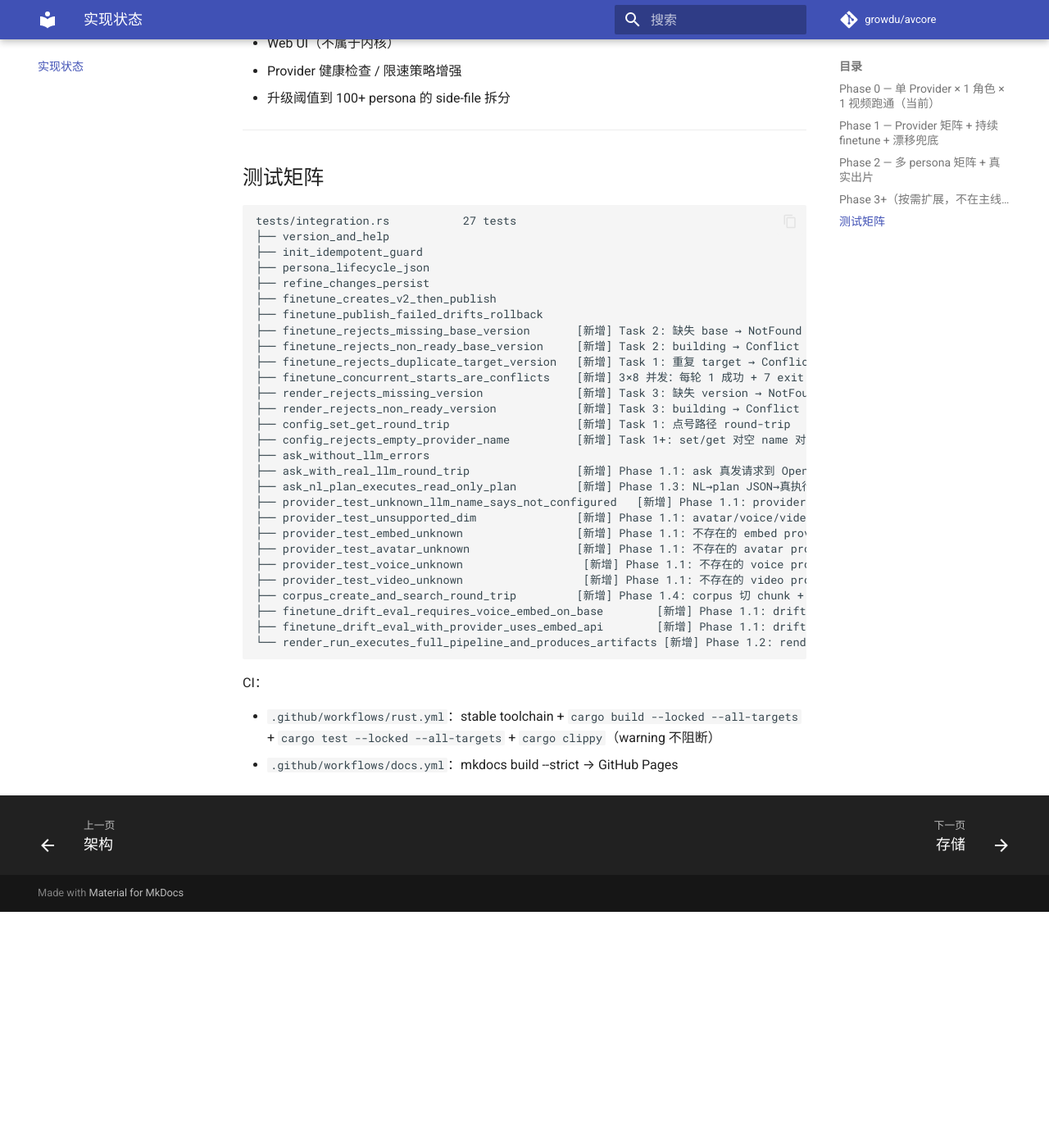
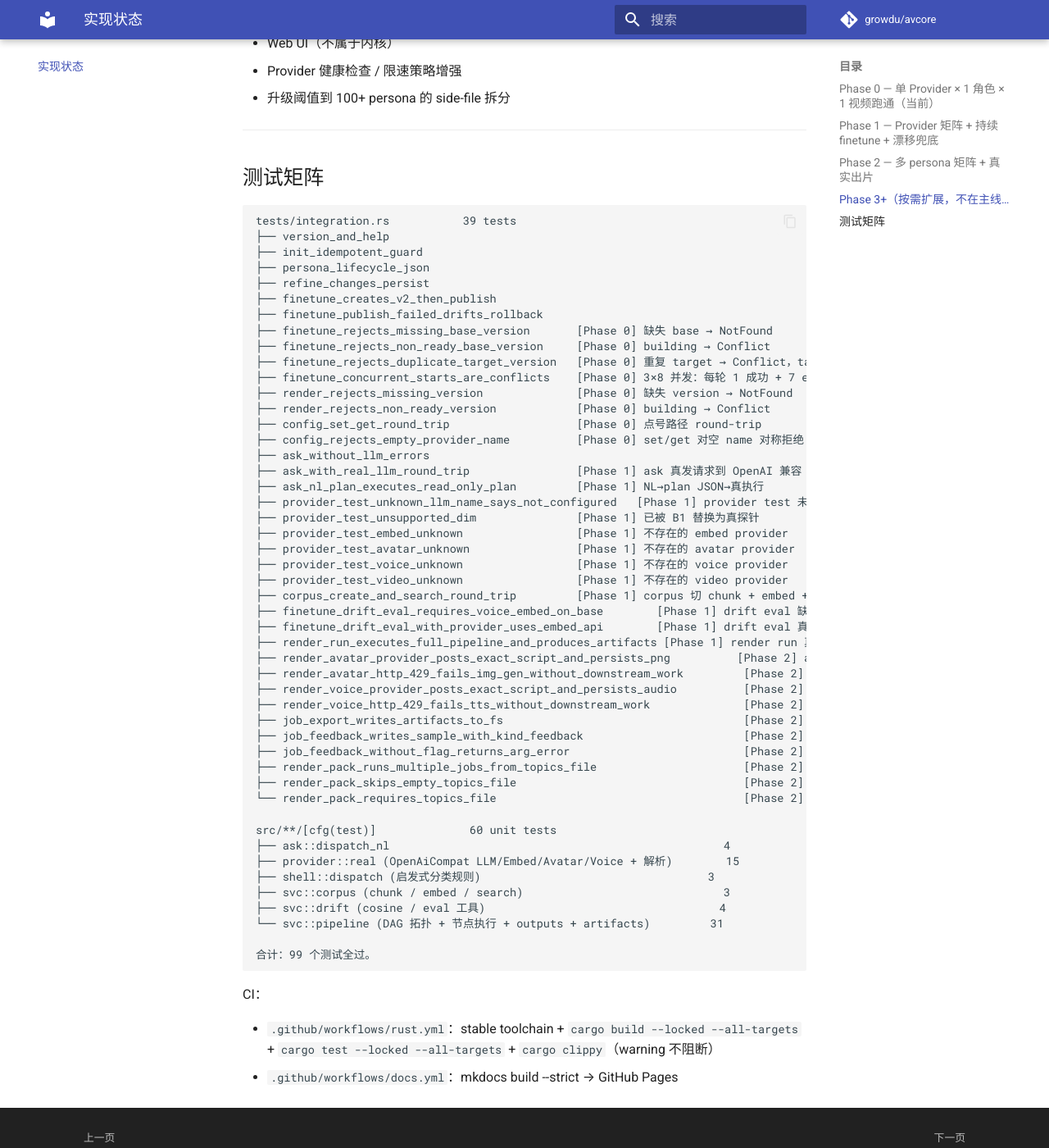
Before and after one commit to growdu/avcore, an MkDocs documentation site: the page built from docs/status.md, in a window 1280 px wide and 1400 px high, scrolled down 3218 px. Shown: the whole window at 82% size. Built offline with MkDocs 1.6.1 and Material for MkDocs 9.7.7, drawn with Linux system fonts in a browser that asks for light colours; comment, search, counter and statistics services are not loaded; before the commit the page ends 4330 px from its top, so only the background shows below that.

````diff
--- a/Cargo.toml
+++ b/Cargo.toml
@@ -1,6 +1,6 @@
 [package]
 name = "avc"
-version = "0.1.0"
+version = "0.2.0"
 edition = "2021"
 description = "AI Video Core — minimalist persona & video generation framework"
 license = "Apache-2.0"
--- a/docs/status.md
+++ b/docs/status.md
@@ -65,34 +65,54 @@
 ## 测试矩阵
 
 ```
-tests/integration.rs           27 tests
+tests/integration.rs           39 tests
 ├── version_and_help
 ├── init_idempotent_guard
 ├── persona_lifecycle_json
 ├── refine_changes_persist
 ├── finetune_creates_v2_then_publish
 ├── finetune_publish_failed_drifts_rollback
-├── finetune_rejects_missing_base_version       [新增] Task 2: 缺失 base → NotFound
-├── finetune_rejects_non_ready_base_version     [新增] Task 2: building → Conflict
-├── finetune_rejects_duplicate_target_version   [新增] Task 1: 重复 target → Conflict，target/job 不重复写入
-├── finetune_concurrent_starts_are_conflicts    [新增] 3×8 并发：每轮 1 成功 + 7 exit 4，无 BUSY/exit 20
-├── render_rejects_missing_version              [新增] Task 3: 缺失 version → NotFound
-├── render_rejects_non_ready_version            [新增] Task 3: building → Conflict
-├── config_set_get_round_trip                   [新增] Task 1: 点号路径 round-trip
-├── config_rejects_empty_provider_name          [新增] Task 1+: set/get 对空 name 对称拒绝
+├── finetune_rejects_missing_base_version       [Phase 0] 缺失 base → NotFound
+├── finetune_rejects_non_ready_base_version     [Phase 0] building → Conflict
+├── finetune_rejects_duplicate_target_version   [Phase 0] 重复 target → Conflict，target/job 不重复写入
+├── finetune_concurrent_starts_are_conflicts    [Phase 0] 3×8 并发：每轮 1 成功 + 7 exit 4，无 BUSY/exit 20
+├── render_rejects_missing_version              [Phase 0] 缺失 version → NotFound
+├── render_rejects_non_ready_version            [Phase 0] building → Conflict
+├── config_set_get_round_trip                   [Phase 0] 点号路径 round-trip
+├── config_rejects_empty_provider_name          [Phase 0] set/get 对空 name 对称拒绝
 ├── ask_without_llm_errors
-├── ask_with_real_llm_round_trip                [新增] Phase 1.1: ask 真发请求到 OpenAI 兼容 LLM（最小 HTTP 端点）
-├── ask_nl_plan_executes_read_only_plan         [新增] Phase 1.3: NL→plan JSON→真执行
-├── provider_test_unknown_llm_name_says_not_configured   [新增] Phase 1.1: provider test 未配置
-├── provider_test_unsupported_dim               [新增] Phase 1.1: avatar/voice/video 暂未实现（已被 B1 替换为真探针）
-├── provider_test_embed_unknown                 [新增] Phase 1.1: 不存在的 embed provider
-├── provider_test_avatar_unknown                [新增] Phase 1.1: 不存在的 avatar provider
-├── provider_test_voice_unknown                  [新增] Phase 1.1: 不存在的 voice provider
-├── provider_test_video_unknown                  [新增] Phase 1.1: 不存在的 video provider
-├── corpus_create_and_search_round_trip         [新增] Phase 1.4: corpus 切 chunk + embed + search
-├── finetune_drift_eval_requires_voice_embed_on_base        [新增] Phase 1.1: drift eval 缺 voice_embed → Conflict
-├── finetune_drift_eval_with_provider_uses_embed_api        [新增] Phase 1.1: drift eval 真发请求到 embed Provider
-└── render_run_executes_full_pipeline_and_produces_artifacts [新增] Phase 1.2: render run 真走 5 节点 DAG + artifacts 落库
+├── ask_with_real_llm_round_trip                [Phase 1] ask 真发请求到 OpenAI 兼容 LLM（最小 HTTP 端点）
+├── ask_nl_plan_executes_read_only_plan         [Phase 1] NL→plan JSON→真执行
+├── provider_test_unknown_llm_name_says_not_configured   [Phase 1] provider test 未配置
+├── provider_test_unsupported_dim               [Phase 1] 已被 B1 替换为真探针
+├── provider_test_embed_unknown                 [Phase 1] 不存在的 embed provider
+├── provider_test_avatar_unknown                [Phase 1] 不存在的 avatar provider
+├── provider_test_voice_unknown                 [Phase 1] 不存在的 voice provider
+├── provider_test_video_unknown                 [Phase 1] 不存在的 video provider
+├── corpus_create_and_search_round_trip         [Phase 1] corpus 切 chunk + embed + search
+├── finetune_drift_eval_requires_voice_embed_on_base        [Phase 1] drift eval 缺 voice_embed → Conflict
+├── finetune_drift_eval_with_provider_uses_embed_api        [Phase 1] drift eval 真发请求到 embed Provider
+├── render_run_executes_full_pipeline_and_produces_artifacts [Phase 1] render run 真走 5 节点 DAG + artifacts 落库
+├── render_avatar_provider_posts_exact_script_and_persists_png          [Phase 2] avatar 真发请求
+├── render_avatar_http_429_fails_img_gen_without_downstream_work         [Phase 2] avatar 429 不污染下游
+├── render_voice_provider_posts_exact_script_and_persists_audio          [Phase 2] voice 真发请求
+├── render_voice_http_429_fails_tts_without_downstream_work              [Phase 2] voice 429 不污染下游
+├── job_export_writes_artifacts_to_fs                                    [Phase 2] job export
+├── job_feedback_writes_sample_with_kind_feedback                        [Phase 2] job feedback
+├── job_feedback_without_flag_returns_arg_error                          [Phase 2] job feedback 参数校验
+├── render_pack_runs_multiple_jobs_from_topics_file                      [Phase 2] render pack 正路
+├── render_pack_skips_empty_topics_file                                  [Phase 2] render pack 空文件
+└── render_pack_requires_topics_file                                     [Phase 2] render pack 缺文件
+
+src/**/[cfg(test)]              60 unit tests
+├── ask::dispatch_nl                                                  4
+├── provider::real (OpenAiCompat LLM/Embed/Avatar/Voice + 解析)        15
+├── shell::dispatch (启发式分类规则)                                  3
+├── svc::corpus (chunk / embed / search)                              3
+├── svc::drift (cosine / eval 工具)                                   4
+└── svc::pipeline (DAG 拓扑 + 节点执行 + outputs + artifacts)         31
+
+合计：99 个测试全过。
 ```
 
 CI：
````
Also changed, not shown: CHANGELOG.md (+2 -2 lines), README.md (+20 -9 lines), 2 other files.
